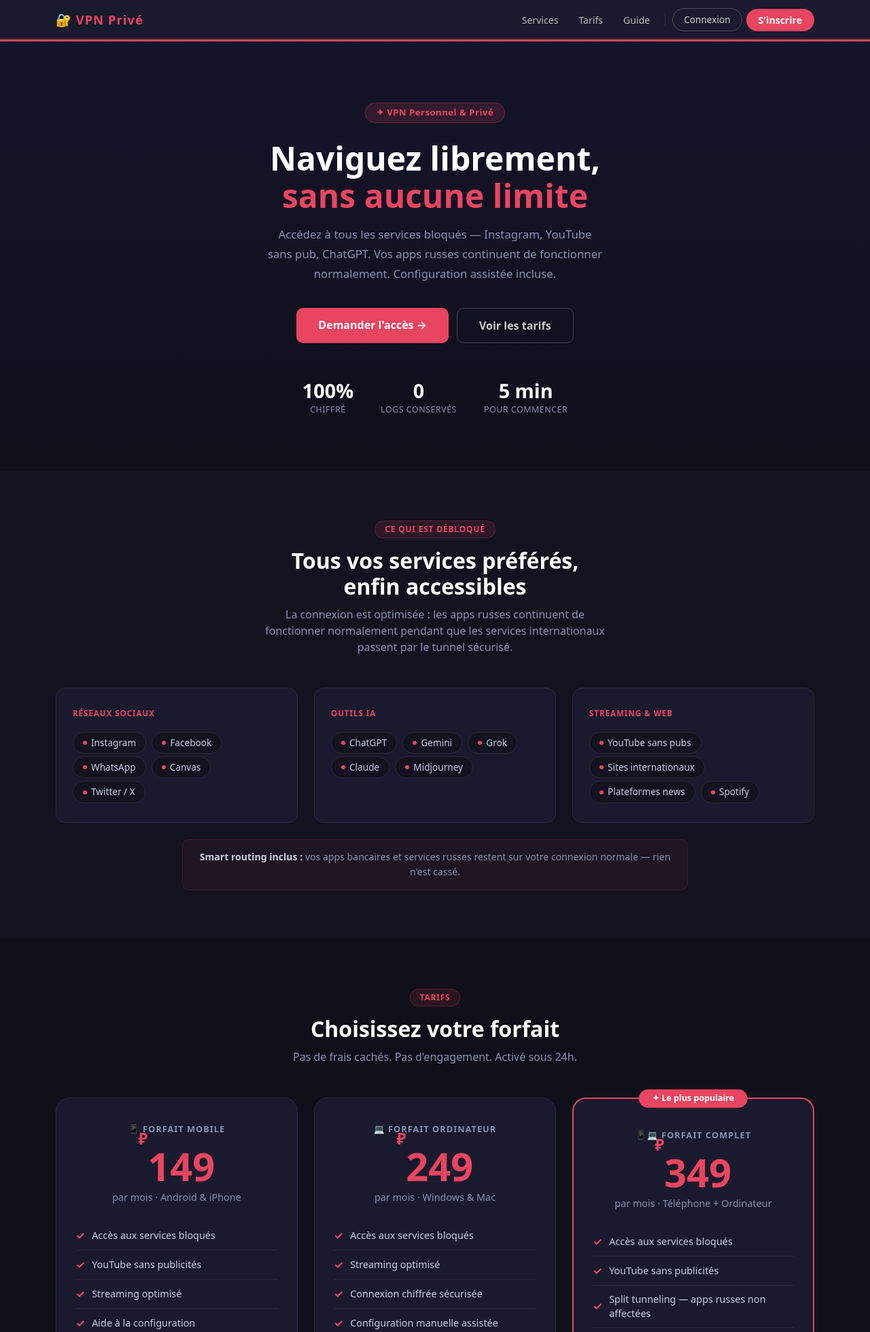
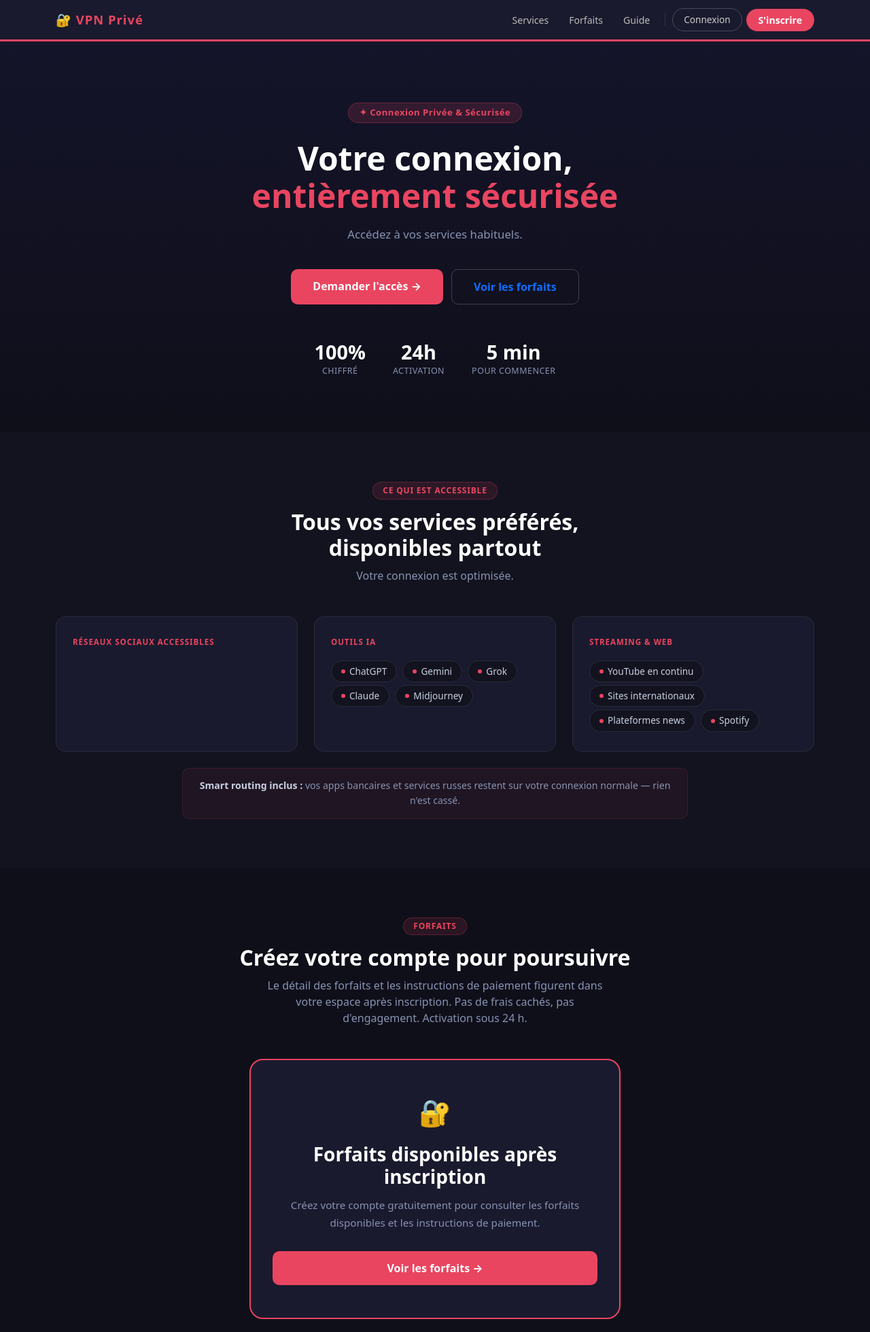
Before and after one commit to benus-code/Fact_vpn, a Flask app: page / in a window 1280 px wide. Shown: the top 1960 px of the page at 68% size. Run offline with Flask 3, Linux system fonts and the light colour scheme; data comes from the database, SQL or seed files in the repository.

Commit message:
Revise landing page content for clarity and updates
Updated various sections of the landing page to improve clarity and accessibility, including changes to button texts, section headers, and service descriptions.

```diff
--- a/templates/landing.html
+++ b/templates/landing.html
@@ -3,6 +3,7 @@
 <head>
 <meta charset="UTF-8">
 <meta name="viewport" content="width=device-width, initial-scale=1">
+<meta name="robots" content="noindex, nofollow">
 <title>VPN Privé — Accès sécurisé</title>
 <link rel="stylesheet" href="https://cdn.jsdelivr.net/npm/bootstrap@5.3.2/dist/css/bootstrap.min.css">
 <style>
@@ -73,7 +74,7 @@
   }
   .btn-hero-primary:hover { background: var(--red-dk); color: #fff; transform: translateY(-1px); }
   .btn-hero-secondary {
-    background: transparent; color: #ccc; border: 1px solid rgba(255,255,255,.2);
+    background: transparent; color: ccc; border: 1px solid rgba(255,255,255,.2);
     padding: 13px 32px; border-radius: 10px; font-size: 1rem; font-weight: 600;
     text-decoration: none; transition: all .2s;
   }
@@ -235,7 +236,7 @@
     <!-- Desktop links -->
     <div class="nav-links d-none d-lg-flex">
       <a href="#services" class="nav-anchor">Services</a>
-      <a href="#tarifs" class="nav-anchor">Tarifs</a>
+      <a href="{{ url_for('inscription') }}" class="nav-anchor" data-en="Plans">Forfaits</a>
       <a href="{{ url_for('guide') }}" class="nav-anchor">Guide</a>
       <div style="width:1px; height:20px; background:rgba(255,255,255,.1); margin:0 4px;"></div>
       <a href="{{ url_for('login') }}" class="btn-nav-outline">Connexion</a>
@@ -255,7 +256,7 @@
     <div class="container" style="padding: 12px 16px 16px; border-top: 1px solid rgba(255,255,255,.08); margin-top:12px;">
       <div class="d-flex flex-column gap-2">
         <a href="#services" class="nav-anchor" data-bs-toggle="collapse" data-bs-target="#mobileMenu">Services</a>
-        <a href="#tarifs" class="nav-anchor" data-bs-toggle="collapse" data-bs-target="#mobileMenu">Tarifs</a>
+        <a href="{{ url_for('inscription') }}" class="nav-anchor" data-bs-toggle="collapse" data-bs-target="#mobileMenu" data-en="Plans">Forfaits</a>
         <a href="{{ url_for('guide') }}" class="nav-anchor">Guide d'installation</a>
         <a href="{{ url_for('login') }}" class="nav-anchor">Connexion</a>
       </div>
@@ -266,20 +267,18 @@
 <!-- ── Hero ── -->
 <section class="hero">
   <div class="container">
-    <span class="tag">✦ VPN Personnel &amp; Privé</span>
-    <h1>Naviguez librement,<br><span class="accent">sans aucune limite</span></h1>
-    <p class="sub">
-      Accédez à tous les services bloqués — Instagram, YouTube sans pub, ChatGPT.
-      Vos apps russes continuent de fonctionner normalement.
-      Configuration assistée incluse.
+    <span class="tag" data-en="Private &amp; Secure Connection">✦ Connexion Privée &amp; Sécurisée</span>
+    <h1><span data-en="Your connection,">Votre connexion,</span><br><span class="accent" data-en="fully secured">entièrement sécurisée</span></h1>
+    <p class="sub" data-en="Access your usual services — Instagram, Uninterrupted YouTube, ChatGPT. Your Russian apps keep working as usual. Guided setup included.">
+      Accédez à vos services habituels.
     </p>
     <div class="hero-cta">
       <a href="{{ url_for('inscription') }}" class="btn-hero-primary">Demander l'accès →</a>
-      <a href="#tarifs" class="btn-hero-secondary">Voir les tarifs</a>
+      <a href="{{ url_for('inscription') }}" class="btn-hero-secondary" data-en="See the plans">Voir les forfaits</a>
     </div>
     <div class="hero-stats">
       <div class="stat"><div class="num">100%</div><div class="label">Chiffré</div></div>
-      <div class="stat"><div class="num">0</div><div class="label">Logs conservés</div></div>
+      <div class="stat"><div class="num">24h</div><div class="label" data-en="Activation">Activation</div></div>
       <div class="stat"><div class="num">5 min</div><div class="label">Pour commencer</div></div>
     </div>
   </div>
@@ -289,22 +288,15 @@
 <section id="services">
   <div class="container">
     <div class="section-header">
-      <span class="section-chip">Ce qui est débloqué</span>
-      <h2>Tous vos services préférés,<br>enfin accessibles</h2>
-      <p>La connexion est optimisée : les apps russes continuent de fonctionner normalement
-         pendant que les services internationaux passent par le tunnel sécurisé.</p>
+      <span class="section-chip" data-en="What's accessible">Ce qui est accessible</span>
+      <h2><span data-en="All your favorite services,">Tous vos services préférés,</span><br><span data-en="available everywhere">disponibles partout</span></h2>
+      <p data-en="The connection is optimized: Russian apps keep working normally while international services go through the secure connection.">
+        Votre connexion est optimisée.</p>
     </div>
     <div class="row g-4">
       <div class="col-md-4">
         <div class="service-group-card">
-          <p class="g-title">Réseaux sociaux</p>
-          <div>
-            <span class="service-pill"><span class="pill-dot"></span>Instagram</span>
-            <span class="service-pill"><span class="pill-dot"></span>Facebook</span>
-            <span class="service-pill"><span class="pill-dot"></span>WhatsApp</span>
-            <span class="service-pill"><span class="pill-dot"></span>Canvas</span>
-            <span class="service-pill"><span class="pill-dot"></span>Twitter / X</span>
-          </div>
+          <p class="g-title">Réseaux sociaux Accessibles</p>
         </div>
       </div>
       <div class="col-md-4">
@@ -323,7 +315,7 @@
         <div class="service-group-card">
           <p class="g-title">Streaming &amp; Web</p>
           <div>
-            <span class="service-pill"><span class="pill-dot"></span>YouTube sans pubs</span>
+            <span class="service-pill"><span class="pill-dot"></span><span data-en="Uninterrupted YouTube">YouTube en continu</span></span>
             <span class="service-pill"><span class="pill-dot"></span>Sites internationaux</span>
             <span class="service-pill"><span class="pill-dot"></span>Plateformes news</span>
             <span class="service-pill"><span class="pill-dot"></span>Spotify</span>
@@ -341,23 +333,47 @@
 <section id="tarifs">
   <div class="container">
     <div class="section-header">
-      <span class="section-chip">Tarifs</span>
-      <h2>Choisissez votre forfait</h2>
-      <p>Pas de frais cachés. Pas d'engagement. Activé sous 24h.</p>
+      <span class="section-chip" data-en="Plans">Forfaits</span>
+      <h2 data-en="Create your account to continue">Créez votre compte pour poursuivre</h2>
+      <p data-en="Plan details and payment instructions appear in your personal area after sign-up. No hidden fees. Activation within 24 hours.">
+        Le détail des forfaits et les instructions de paiement figurent dans votre espace après inscription.
+        Pas de frais cachés, pas d'engagement. Activation sous 24 h.
+      </p>
     </div>
 
-    <!-- 3 plans -->
+    <div class="row justify-content-center mb-5">
+      <div class="col-lg-6">
+        <div class="price-card-new h-100" style="text-align:center; padding: 48px 32px;">
+          <div style="font-size:2.4rem; margin-bottom:16px;">🔐</div>
+          <h3 style="font-family:inherit; font-weight:800; color:#fff; margin-bottom:12px;"
+              data-en="Plans available after registration">
+            Forfaits disponibles après inscription
+          </h3>
+          <p style="color:var(--muted); font-size:.95rem; line-height:1.7; margin-bottom:28px;"
+             data-en="Create your free account to see available plans and payment details.">
+            Créez votre compte gratuitement pour consulter les forfaits disponibles
+            et les instructions de paiement.
+          </p>
+          <a href="{{ url_for('inscription') }}" class="btn-price"
+             data-en="See the plans →">
+            Voir les forfaits →
+          </a>
+        </div>
+      </div>
+    </div>
+
+    <div hidden aria-hidden="true">
+    <!-- Anciennes cartes tarifaires (conservées dans le DOM, non visibles publiquement) -->
     <div class="row g-4 align-items-stretch mb-5">
 
-      <!-- Mobile -->
       <div class="col-md-4">
         <div class="price-card h-100">
           <p class="plan-name">📱 Forfait Mobile</p>
           <div class="price-amount"><sup>₽</sup>149</div>
           <div class="price-period">par mois · Android &amp; iPhone</div>
           <ul class="price-features">
-            <li><span class="check">✓</span> Accès aux services bloqués</li>
-            <li><span class="check">✓</span> YouTube sans publicités</li>
+            <li><span class="check">✓</span> Accès aux services internationaux</li>
+            <li><span class="check">✓</span> YouTube en continu</li>
             <li><span class="check">✓</span> Streaming optimisé</li>
             <li><span class="check">✓</span> Aide à la configuration</li>
           </ul>
@@ -365,14 +381,13 @@
         </div>
       </div>
 
-      <!-- Computer -->
       <div class="col-md-4">
         <div class="price-card h-100">
           <p class="plan-name">💻 Forfait Ordinateur</p>
           <div class="price-amount"><sup>₽</sup>249</div>
           <div class="price-period">par mois · Windows &amp; Mac</div>
           <ul class="price-features">
-            <li><span class="check">✓</span> Accès aux services bloqués</li>
+            <li><span class="check">✓</span> Accès aux services internationaux</li>
             <li><span class="check">✓</span> Streaming optimisé</li>
             <li><span class="check">✓</span> Connexion chiffrée sécurisée</li>
             <li><span class="check">✓</span> Configuration manuelle assistée</li>
@@ -381,7 +396,6 @@
         </div>
       </div>
 
-      <!-- Full — featured -->
       <div class="col-md-4">
         <div class="price-card-new h-100">
           <span class="badge-pop">✦ Le plus populaire</span>
@@ -389,8 +403,8 @@
           <div class="price-amount"><sup>₽</sup>349</div>
           <div class="price-period">par mois · Téléphone + Ordinateur</div>
           <ul class="price-features">
-            <li><span class="check">✓</span> Accès aux services bloqués</li>
-            <li><span class="check">✓</span> YouTube sans publicités</li>
+            <li><span class="check">✓</span> Accès aux services internationaux</li>
+            <li><span class="check">✓</span> YouTube en continu</li>
             <li><span class="check">✓</span> Split tunneling — apps russes non affectées</li>
             <li><span class="check">✓</span> Support prioritaire &amp; configuration</li>
           </ul>
@@ -401,6 +415,7 @@
         </div>
       </div>
 
+    </div>
     </div>
 
     <!-- Payment info below the cards -->
@@ -477,7 +492,8 @@
 <section id="cta-final">
   <div class="container">
     <h2>Prêt à naviguer librement ?</h2>
-    <p>Rejoignez les abonnés qui accèdent à Instagram, ChatGPT et YouTube sans restriction — dès aujourd'hui.</p>
+    <p data-en="Join subscribers who access Instagram, ChatGPT, and Uninterrupted YouTube — starting today.">
+      Rejoignez les abonnés qui accèdent à Instagram, ChatGPT et YouTube en continu — dès aujourd'hui.</p>
     <div class="d-flex gap-3 justify-content-center flex-wrap">
       <a href="{{ url_for('inscription') }}" class="btn-hero-primary">Demander l'accès →</a>
       <a href="{{ url_for('guide') }}" class="btn-hero-secondary">Voir le guide</a>
@@ -492,7 +508,7 @@
       © <span id="yr"></span> VPN Privé — Service personnel
     </p>
     <div>
-      <a href="#tarifs">Tarifs</a>
+      <a href="{{ url_for('inscription') }}" data-en="Plans">Forfaits</a>
       <a href="{{ url_for('guide') }}">Guide</a>
       <a href="{{ url_for('login') }}">Connexion</a>
       <a href="{{ url_for('inscription') }}">S'inscrire</a>
```
